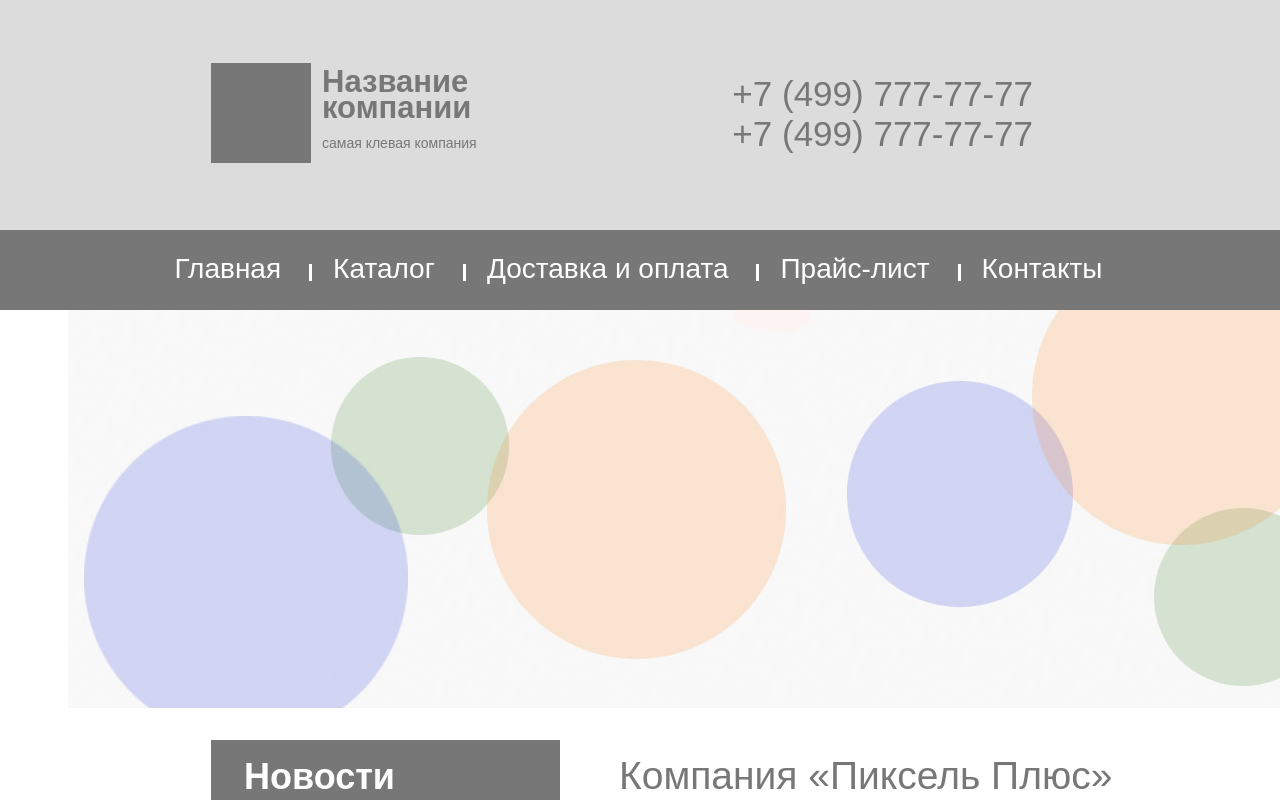
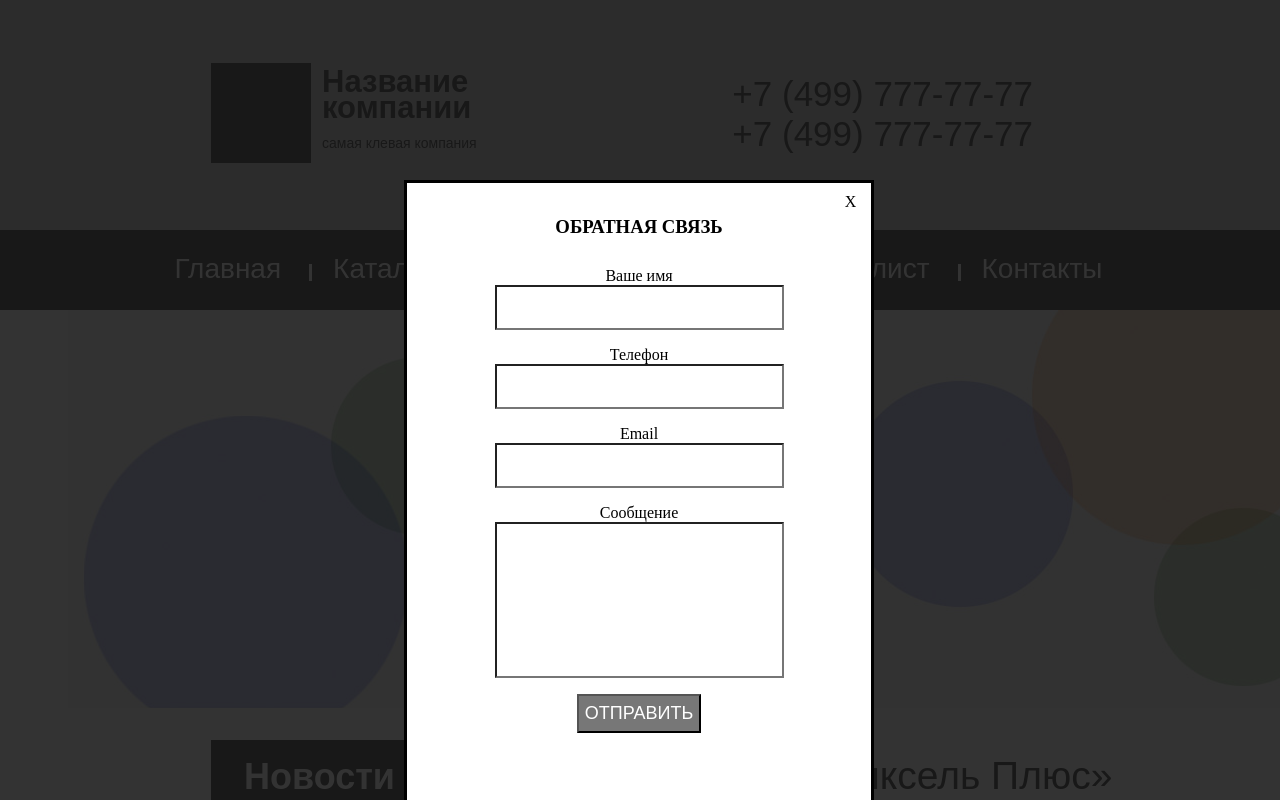
Before and after one commit to ZaikinaEvgeniya/task_2, a plain HTML site: page index.html in a window 1280 px wide. Both pictures are taken after a click on the link "Контакты". Shown: the top 800 px of the page. Drawn offline with nearby package versions, Linux system fonts and the light colour scheme; files that its build step writes are made by us from their sources.

Commit message:
style for feedback

```diff
--- a/style.scss
+++ b/style.scss
@@ -138,6 +138,7 @@ aside{
 	margin-top: 25px;
 	width: 270px;
 	color: white;
+	overflow: hidden;
 }
 }
 
@@ -166,6 +167,7 @@ aside{
 	font-family: $font-family;
 	letter-spacing: 0.7px;
 	line-height:22px;
+	overflow: hidden;
 }
 }
 
@@ -236,3 +238,64 @@ footer{
 	height: 45px;
 	background: url(img.png);
 }
+
+
+
+#modal_form {
+	text-align: center;
+	width: 444px;
+	height: 590px; /* Размеры должны быть фиксированы */
+	//border-radius: 5px;
+	border: 3px #000 solid;
+	background: #fff;
+	position: fixed; /* чтобы окно было в видимой зоне в любом месте */
+	top: 45%; /* отступаем сверху 45%, остальные 5% подвинет скрипт */
+	left: 50%; /* половина экрана слева */
+	margin-top: -220px;
+	margin-left: -236px; /* тут вся магия центровки css, отступаем влево и вверх минус половину ширины и высоты соответственно =) */
+	display: none; /* в обычном состоянии окна не должно быть */
+	opacity: 0; /* полностью прозрачно для анимирования */
+	z-index: 5; /* окно должно быть наиболее большем слое */
+	padding: 20px 10px;
+	padding-top: 14px;
+
+	input, #big{
+		border-radius: 0px;
+		height: 39px;
+	}
+	#big{
+		height: 150px;
+	}
+	h3{
+		padding-bottom: 11px;
+	}
+}
+/* Кнопка закрыть для тех кто в танке) */
+#modal_form #modal_close {
+	width: 21px;
+	height: 21px;
+	position: absolute;
+	top: 10px;
+	right: 10px;
+	cursor: pointer;
+	display: block;
+}
+/* Подложка */
+#overlay {
+	z-index: 3; /* подложка должна быть выше слоев элементов сайта, но ниже слоя модального окна */
+	position: fixed; /* всегда перекрывает весь сайт */
+	background-color: #000; /* черная */
+	opacity: 0.8; /* но немного прозрачна */
+	width: 100%;
+	height: 100%; /* размером во весь экран */
+	top: 0;
+	left: 0; /* сверху и слева 0, обязательные свойства! */
+	cursor: pointer;
+	display: none; /* в обычном состоянии её нет) */
+}
+
+.buttom{
+	background: $color-gray;
+	color:white;
+	font-size:18px;
+}
```
